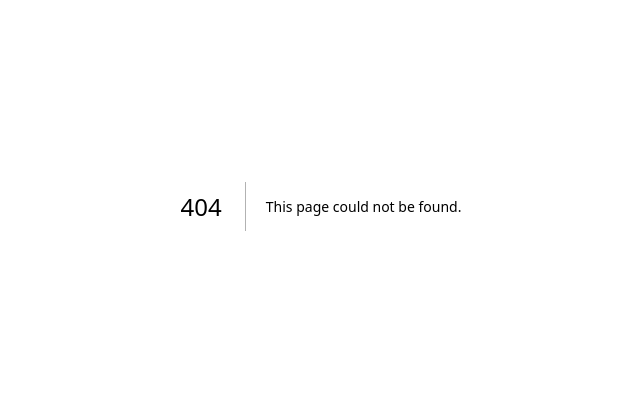
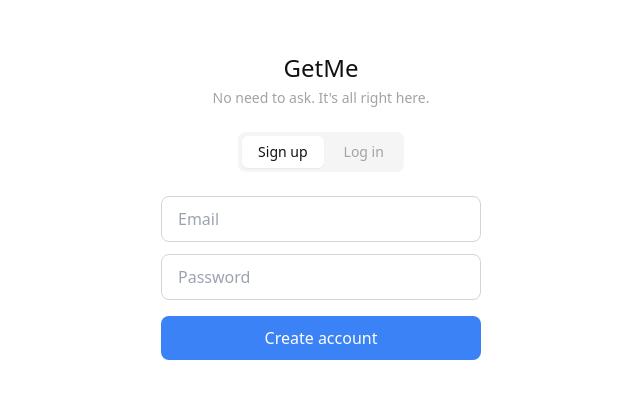
Before and after one commit to Bhargav-Arjun/likedislike, a Next.js app: page / in a window 1280 px wide. Before the commit this address had no page. Shown: the part 194-592 px from the top of the page, without its empty margins (319-959 px from the left). Built offline with nearby package versions, Linux system fonts and the light colour scheme; no server answers.

Commit message:
Create AuthPage component for user authentication

```diff
--- /dev/null
+++ b/app/page.tsx
@@ -0,0 +1,105 @@
+'use client';
+
+import { useEffect, useState } from 'react';
+import { useRouter } from 'next/navigation';
+import { supabase } from '@/lib/supabase';
+
+export default function AuthPage() {
+  const router = useRouter();
+  const [checking, setChecking] = useState(true);
+  const [mode, setMode] = useState<'signup' | 'login'>('signup');
+  const [email, setEmail] = useState('');
+  const [password, setPassword] = useState('');
+  const [error, setError] = useState('');
+  const [submitting, setSubmitting] = useState(false);
+
+  // If already logged in, skip straight to their profile.
+  useEffect(() => {
+    (async () => {
+      const {
+        data: { user },
+      } = await supabase.auth.getUser();
+      if (user) {
+        const { data: profile } = await supabase.from('profiles').select('username').eq('id', user.id).single();
+        router.replace(profile ? `/${profile.username}` : '/dashboard');
+        return;
+      }
+      setChecking(false);
+    })();
+  }, [router]);
+
+  async function handleSubmit(e: React.FormEvent) {
+    e.preventDefault();
+    setError('');
+    setSubmitting(true);
+
+    if (mode === 'signup') {
+      const { data, error } = await supabase.auth.signUp({ email, password });
+      if (error) {
+        setError(error.message);
+      } else if (data.session) {
+        router.push('/dashboard');
+      } else {
+        // Email confirmation is turned on in Supabase settings.
+        setError('Check your email to confirm your account, then log in.');
+      }
+    } else {
+      const { error } = await supabase.auth.signInWithPassword({ email, password });
+      if (error) setError(error.message);
+      else router.push('/dashboard');
+    }
+    setSubmitting(false);
+  }
+
+  if (checking) return <main className="min-h-screen flex items-center justify-center">loading...</main>;
+
+  return (
+    <main className="min-h-screen flex flex-col items-center justify-center px-6">
+      <h1 className="text-2xl font-medium mb-1">GetMe</h1>
+      <p className="text-neutral-400 text-sm mb-6">No need to ask. It's all right here.</p>
+
+      <div className="flex gap-1 mb-6 bg-neutral-100 rounded-lg p-1">
+        <button
+          onClick={() => setMode('signup')}
+          className={`px-4 py-1.5 rounded-md text-sm font-medium ${mode === 'signup' ? 'bg-white shadow-sm' : 'text-neutral-400'}`}
+        >
+          Sign up
+        </button>
+        <button
+          onClick={() => setMode('login')}
+          className={`px-4 py-1.5 rounded-md text-sm font-medium ${mode === 'login' ? 'bg-white shadow-sm' : 'text-neutral-400'}`}
+        >
+          Log in
+        </button>
+      </div>
+
+      <form onSubmit={handleSubmit} className="w-full max-w-xs flex flex-col gap-3">
+        <input
+          type="email"
+          required
+          placeholder="Email"
+          value={email}
+          onChange={(e) => setEmail(e.target.value)}
+          className="border border-neutral-300 rounded-lg px-4 py-2.5"
+        />
+        <input
+          type="password"
+          required
+          minLength={6}
+          placeholder="Password"
+          value={password}
+          onChange={(e) => setPassword(e.target.value)}
+          className="border border-neutral-300 rounded-lg px-4 py-2.5"
+        />
+        <button
+          type="submit"
+          disabled={submitting}
+          className="bg-brand text-white rounded-lg px-4 py-2.5 font-medium mt-1"
+        >
+          {submitting ? '...' : mode === 'signup' ? 'Create account' : 'Log in'}
+        </button>
+        {error && <p className="text-red-500 text-sm text-center">{error}</p>}
+      </form>
+    </main>
+  );
+}
```
